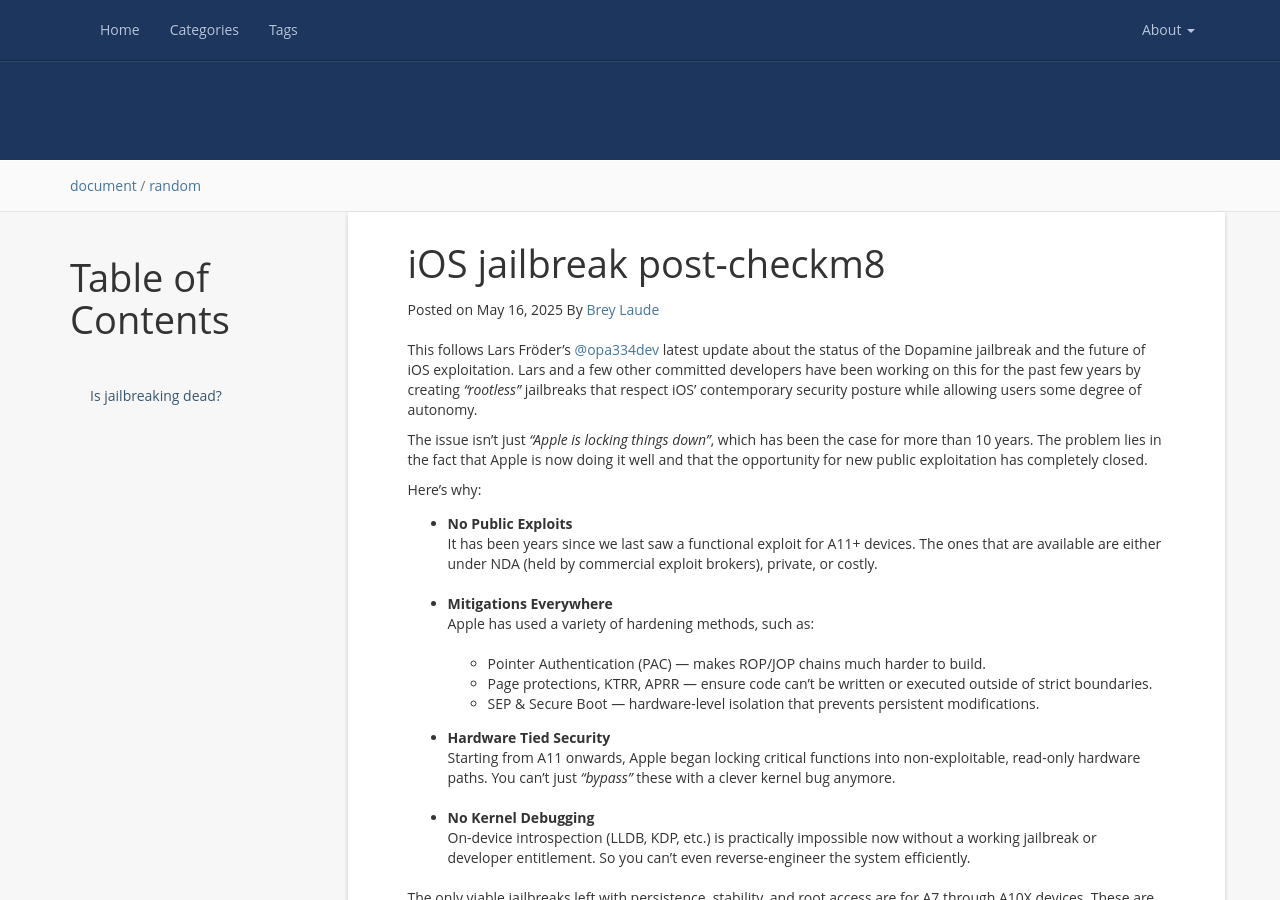
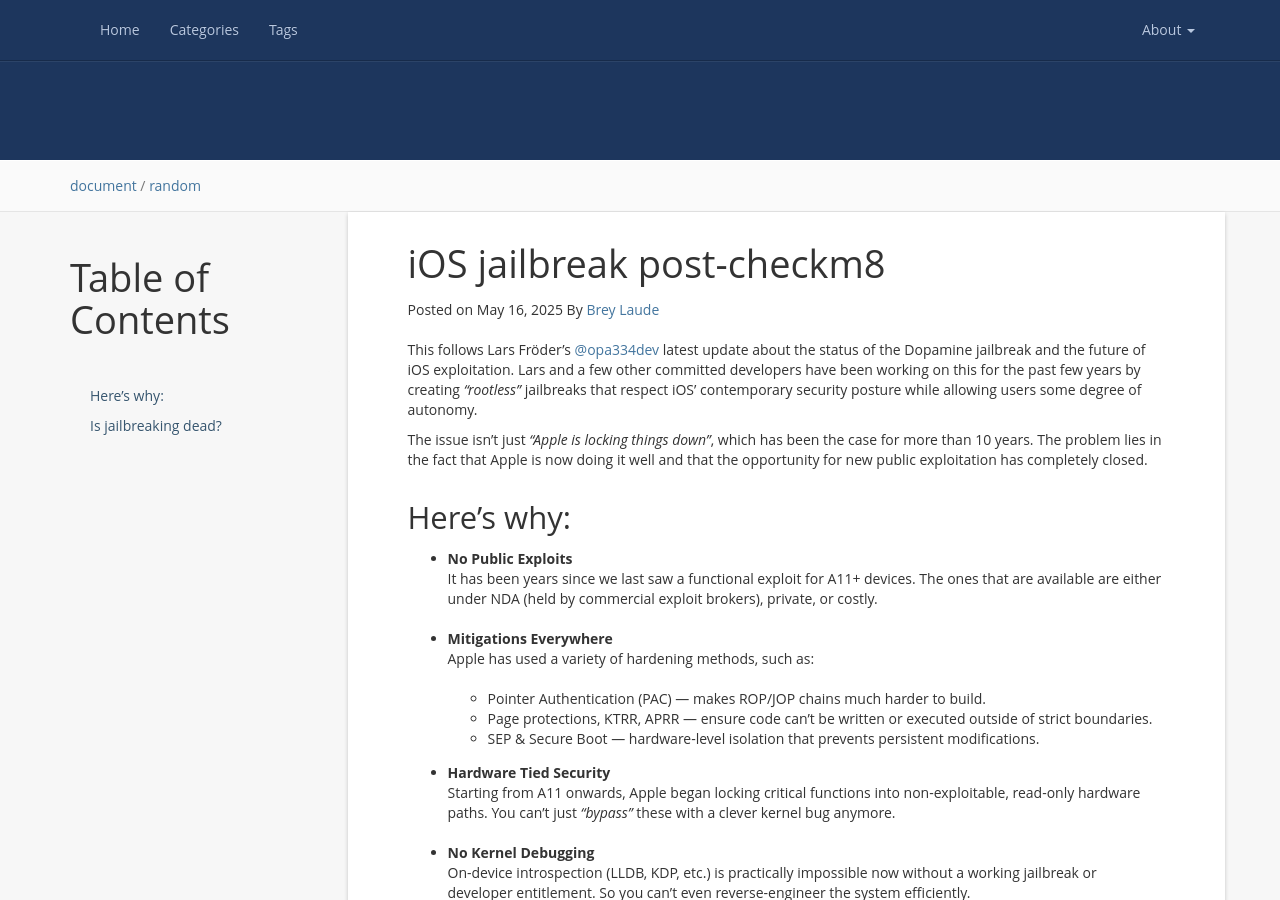
Before and after one commit to bllaude/bllaude.github.io, a Jekyll site: the page built from _posts/2025-05-16-ios-jailbreak-post-checkm8.md, in a window 1280 px wide and 900 px high. Built offline with Jekyll 4.4.1, drawn with Linux system fonts in a browser that asks for light colours; a script that is not in the unit is left out; comment, search, counter and statistics services are not loaded.

Commit message:
Update 2025-05-16-ios-jailbreak-post-checkm8.md

```diff
--- a/_posts/2025-05-16-ios-jailbreak-post-checkm8.md
+++ b/_posts/2025-05-16-ios-jailbreak-post-checkm8.md
@@ -13,7 +13,7 @@
 
 The issue isn't just *"Apple is locking things down"*, which has been the case for more than 10 years. The problem lies in the fact that Apple is now doing it well and that the opportunity for new public exploitation has completely closed.
 
-Here's why:
+## Here's why:
 - No Public Exploits
 : It has been years since we last saw a functional exploit for A11+ devices. The ones that are available are either under NDA (held by commercial exploit brokers), private, or costly.
 - Mitigations Everywhere
```
